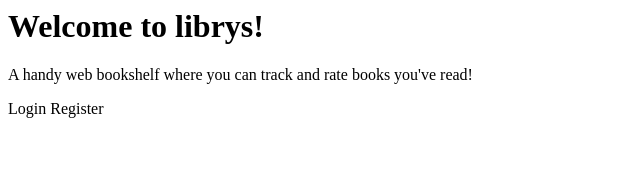
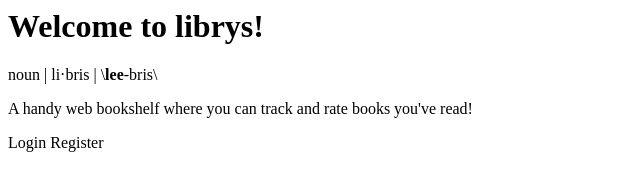
Before and after one commit to susanrotondo/librys, a website: page client/templates/index.html in a window 1280 px wide. Shown: the whole page, without its empty margins (0-640 px from the left). Drawn offline with Linux system fonts and the light colour scheme.

Commit message:
adding pronunciation text

```diff
--- a/client/templates/index.html
+++ b/client/templates/index.html
@@ -4,6 +4,7 @@
   <div class="container" id="root-container">
      <div class="jumbotron">
         <h1>Welcome to librys!</h1>
+        <p>noun | li·bris | \<strong>lee</strong>-bris\</p>
         <p>A handy web bookshelf where you can track and rate books you've read!</p>
         <div id="root-buttons">
           <a ui-sref="login" class="btn btn-default root-btn">Login</a>
```
